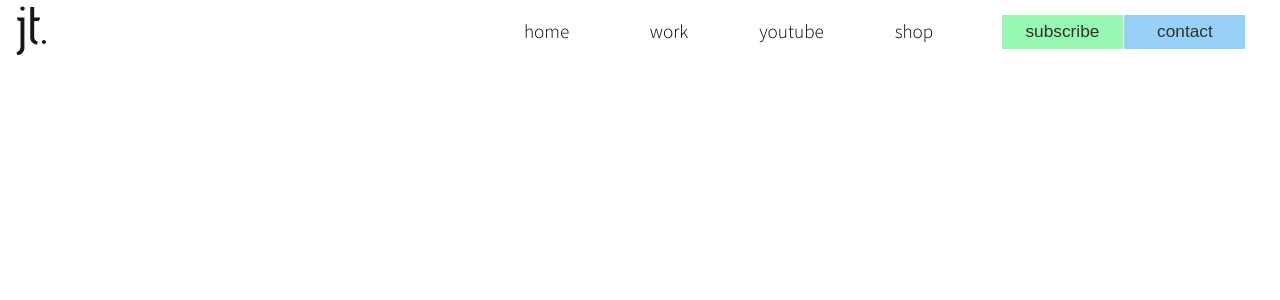
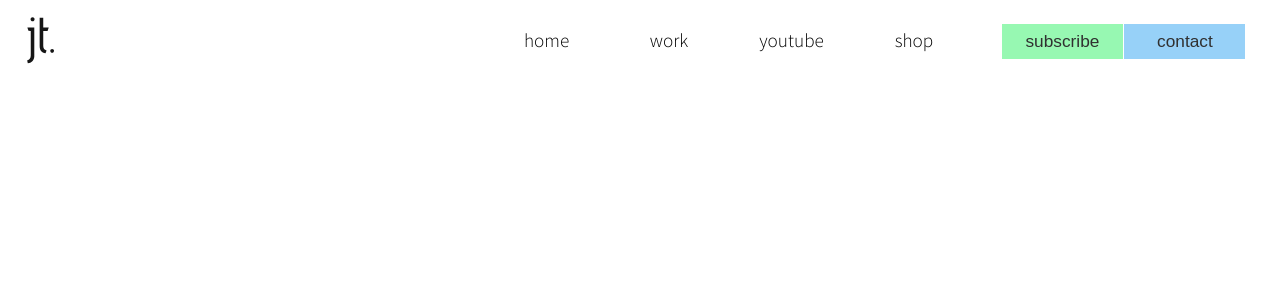
Before and after one commit to julendiaz/julen-tech-portfolio, a React (Create React App) app: page / in a window 1280 px wide. Shown: the top 300 px of the page. Built offline with nearby package versions, Linux system fonts and the light colour scheme.

Commit message:
Adjust the whole navbar with a margin-top

```diff
--- a/src/css/style.css
+++ b/src/css/style.css
@@ -48,6 +48,7 @@ ul {
   justify-content: space-between;
   width: 100%;
   height: 2em;
+  margin-top: 0.3em;
 }
 
 .nav {
@@ -110,7 +111,8 @@ ul {
 }
 
 .main-logo-container {
-  width: 3em;
+  width: 2.8em;
+  margin-left: 0.6em;
 }
 
 .main-logo {
--- a/src/sass/4_modules/_main-logo.scss
+++ b/src/sass/4_modules/_main-logo.scss
@@ -4,7 +4,8 @@
 
 .main-logo-container {
   //   background-color: greenyellow;
-  width: 3em;
+  width: 2.8em;
+  margin-left: 0.6em;
 }
 
 .main-logo {
--- a/src/sass/4_modules/_navbar.scss
+++ b/src/sass/4_modules/_navbar.scss
@@ -7,6 +7,7 @@
   // background-color: yellow;
   width: 100%;
   height: 2em;
+  margin-top: 0.3em;
 }
 
 .nav {
```
Also changed, not shown: 1 other file (tests, documents, lock files or other folders).
